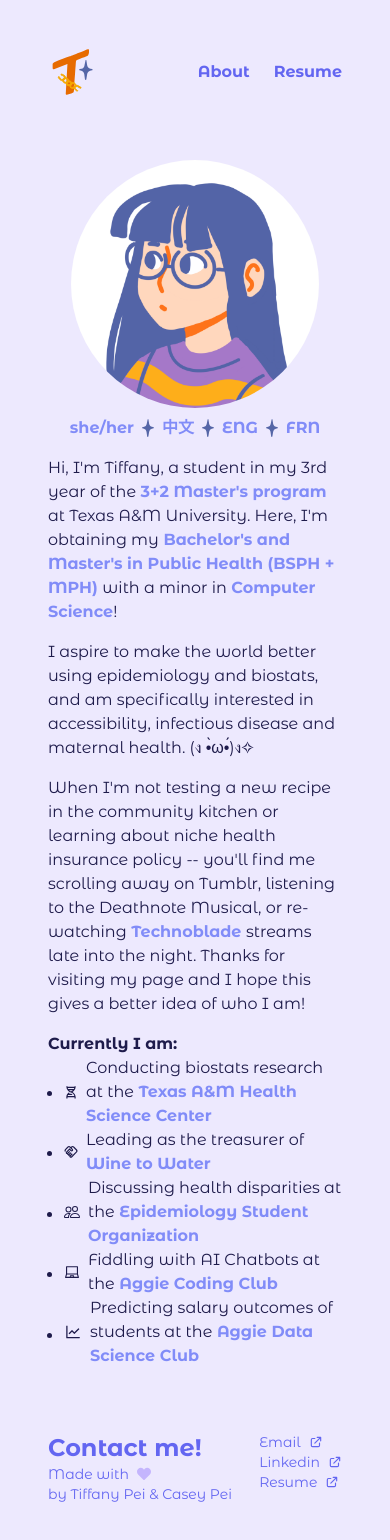
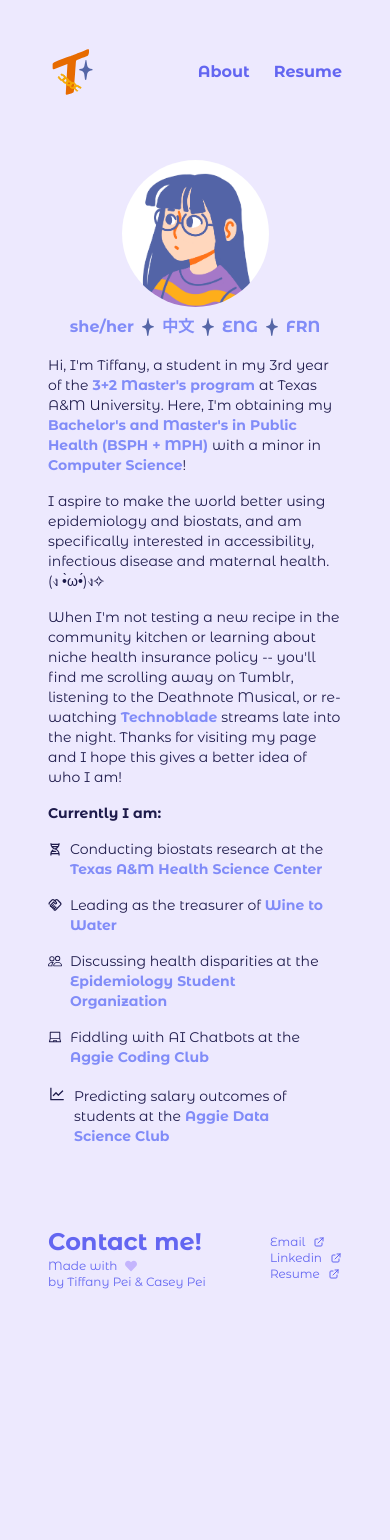
Before and after one commit to peicasey/tiffany-site, a Next.js app: page /about in a window 390 px wide. Shown: the top 1540 px of the page. After the commit the page ends 1338 px from the top, so only its background shows below. Built offline with nearby package versions, Linux system fonts and the light colour scheme; a web font is replaced by a local one.

Commit message:
fixed some mobile scaling issues

```diff
--- a/src/app/about/page.tsx
+++ b/src/app/about/page.tsx
@@ -96,9 +96,7 @@ export default function Page() {
           <Image
             src={Tiff}
             alt="A simplistic illustration of Tiffany Pei"
-            className="rounded-[50%]"
-            width={248}
-            height={248}
+            className="w-1/2 sm:w-50 h-auto rounded-[50%]"
             priority
           />
           <div className='mt-2 mb-4 text-indigo-400 dark:text-indigo-300 flex gap-2'>
@@ -140,7 +138,7 @@ export default function Page() {
             </p>
           </div>
 
-          <div className='text-indigo-950 dark:text-white'>
+          <div className='text-indigo-950 dark:text-white text-sm sm:text-md'>
             <div className='flex flex-wrap gap-x-2'>
               <p className='mb-4'>
                 Hi, I&apos;m Tiffany, a student in my 3rd year of the
@@ -194,12 +192,12 @@ export default function Page() {
             <p className={monsterrat700.className}>
               Currently I am:
             </p>
-            <ul className='list-disc ml-4'>
+            <ul className='list-none ml-4 translate-x-[-1rem]'>
               {currently.map((activity, index) => (
 
-              <li key={index}>
-                <div className='inline-flex items-center gap-2'>
-                  {activity.icon}
+              <li key={index} className='my-4'>
+                <div className='inline-flex items-baseline sm:items-center gap-2 text-sm sm:text-md'>
+                  <div className='translate-y-0.5'>{activity.icon}</div>
                   {activity.text}
                 </div>
               </li>
--- a/src/app/page.tsx
+++ b/src/app/page.tsx
@@ -93,14 +93,14 @@ export default function Home() {
               <a className='text-clementime'>i</a>
               <a className='text-amber-600'>f</a>
               <a className='text-mustard'>f</a>
-              <a className='text-indigo-300'>a</a>
-              <a className='text-magenta'>n</a>
+              <a className='text-[4rem] sm:text-md text-indigo-300'>a</a>
+              <a className='text-[4rem] sm:text-md text-magenta'>n</a>
               <a className='text-clementime'>y</a>
             </h1>
             <h1 className='translate-y-[-0.75rem] md:translate-y-0'>
               <a className='text-6xl md:text-[7rem] text-mustard'>P</a>
-              <a className='text-blurple'>e</a>
-              <a className='text-indigo-300'>i</a>
+              <a className='text-[4rem] sm:text-md text-blurple'>e</a>
+              <a className='text-[4rem] sm:text-md text-indigo-300'>i</a>
             </h1>
             <span className='translate-y-[2rem] md:translate-y-[4rem] select-none' aria-hidden="true">
               <Image
--- a/src/app/resume/page.tsx
+++ b/src/app/resume/page.tsx
@@ -28,7 +28,12 @@ export default function Page() {
           </div>
         }
       </div>
-      <iframe src="https://drive.google.com/file/d/1ftjgwtEejwKk3NVNTiOyEWj78l0ll13g/preview" width="640" height="850" allow="autoplay" onLoad={() => setIsLoading(false)} />
+      <iframe
+        src="https://drive.google.com/file/d/1ftjgwtEejwKk3NVNTiOyEWj78l0ll13g/preview"
+        className='w-full h-[22rem] sm:h-[50rem]'
+        width="640" height="850"
+        allow="autoplay" onLoad={() => setIsLoading(false)}
+      />
       <p className='mt-4 text-indigo-950 dark:text-white'>
         Last updated:
         <span className='text-indigo-400 dark:text-indigo-300 hover:text-purple-400'>
--- a/src/components/footer.tsx
+++ b/src/components/footer.tsx
@@ -10,7 +10,7 @@ import { FaHeart } from 'react-icons/fa'
 
 export default function Footer() {
     return (
-        <div className='w-full flex justify-between text-sm sm:text-md text-indigo-500 dark:text-indigo-300'>
+        <div className='w-full flex items-center justify-between text-xs sm:text-md text-indigo-500 dark:text-indigo-300'>
 
             <div className={monsterrat700.className}>
                 <p className='text-2xl sm:text-3xl'>Contact me!</p>
--- a/src/components/textSlider.tsx
+++ b/src/components/textSlider.tsx
@@ -85,7 +85,7 @@ export default function TextSlider(props: TextSliderProps) {
                 >
                     {props.items.map((item, index) => (
 
-                        <div key={index} className='flex items-center mt-[1px] sm:mt-0 gap-2'>
+                        <div key={index} className='flex items-center truncate mt-[1px] sm:mt-0 gap-2'>
                             <div>
                                 {item.text}
                             </div>
```
